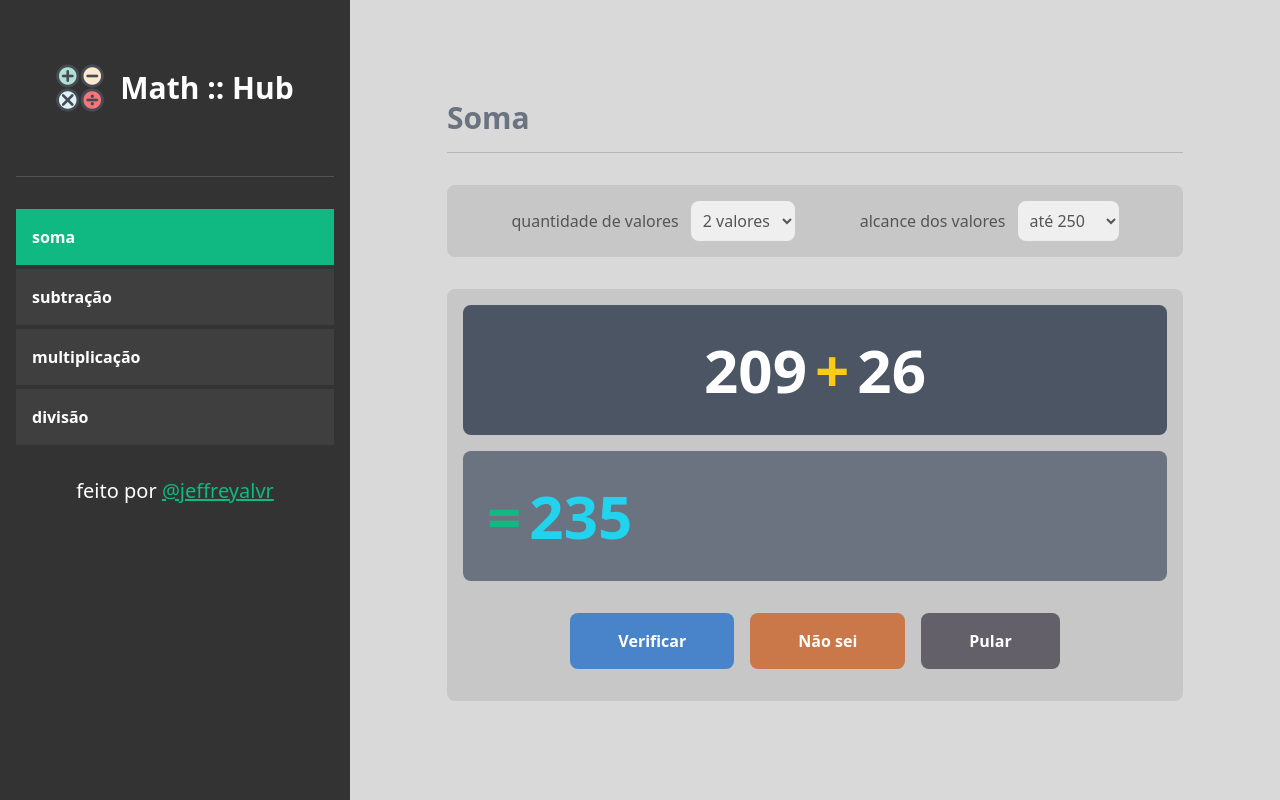
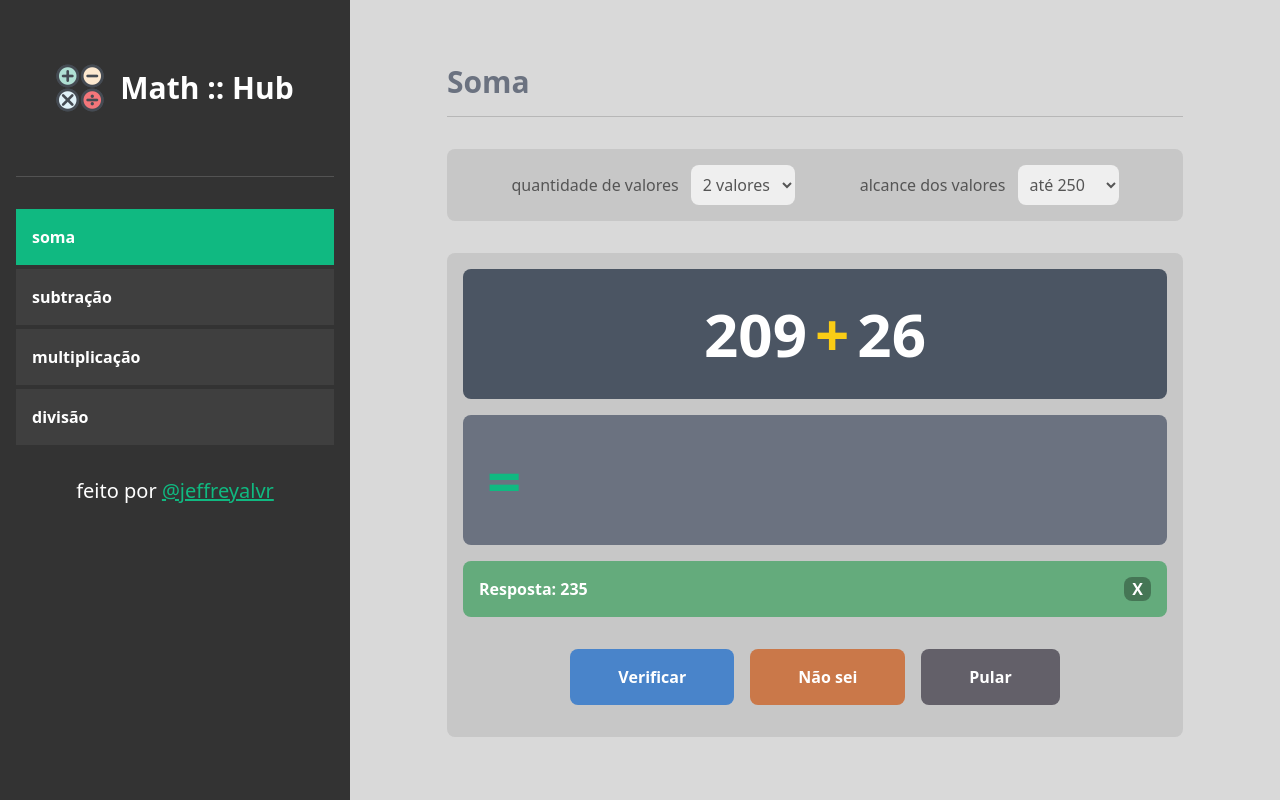
Before and after one commit to jeffreyalvr/math-hub, a React (Vite) app: page / in a window 1280 px wide. Both pictures are taken after a click on the button "Não sei". Shown: the top 800 px of the page. Built offline with nearby package versions, Linux system fonts and the light colour scheme.

Commit message:
Adiciona container para exibição exclusiva do resultado; Altera o valor do botão não sei para o resultado container

```diff
--- a/src/components/Main/index.jsx
+++ b/src/components/Main/index.jsx
@@ -3,6 +3,9 @@ import { useRef, useEffect, useState } from "react";
 const Main = ({ operacaoSelecionada }) => {
   const [valoresOperacao, setValoresOperacao] = useState([]);
   const [resultadoInput, setResultadoInput] = useState("");
+  const [resultado, setResultado] = useState(0);
+  const [visibilidadeResultadoContainer, setVisibilidadeResultadoContainer] =
+    useState(false);
   const [quantidadeValores, setQuantidadeValores] = useState(2);
   const [alcanceValores, setAlcanceValores] = useState(250);
 
@@ -57,17 +60,19 @@ const Main = ({ operacaoSelecionada }) => {
     setValoresOperacao(arrayTotal);
   };
 
+  const handleResultadoContainer = (estado) => {
+    setVisibilidadeResultadoContainer(estado);
+  };
+
   const handleBotaoPular = () => {
     limparInput();
     gerarNumerosAleatorios(quantidadeValores, alcanceValores);
   };
 
   const handleBotaoNaoSei = () => {
-    let resultado = resolverOperacao(
-      valoresOperacao,
-      operacaoSelecionada.simbolo
-    );
-    setResultadoInput(resultado);
+    let valor = resolverOperacao(valoresOperacao, operacaoSelecionada.simbolo);
+    setResultado(valor);
+    handleResultadoContainer(true);
   };
 
   const resolverOperacao = (valoresOperacao, simbolo) => {
@@ -155,6 +160,23 @@ const Main = ({ operacaoSelecionada }) => {
             onChange={(e) => handleEntradaCaracteres(e)}
           />
         </div>
+
+        <div
+          className={`${
+            visibilidadeResultadoContainer ? "flex" : "hidden"
+          } flex-row p-4 justify-between gap-4 rounded-lg bg-[#64ab7c] text-white font-bold`}
+        >
+          <span>Resposta: {resultado}</span>
+          <span
+            className="px-2 rounded-lg bg-[#0000004f] text-white"
+            role="button"
+            title="Ocultar"
+            onClick={() => handleResultadoContainer(false)}
+          >
+            X
+          </span>
+        </div>
+
         <div className="flex flex-row justify-center gap-4 my-4">
           <button
             className="py-4 px-12 rounded-lg bg-[#4984CA] text-white font-bold hover:bg-opacity-75"
```
